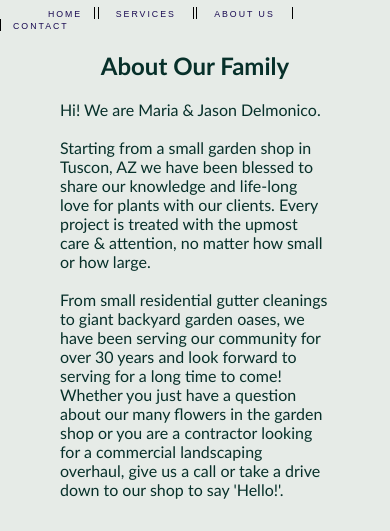
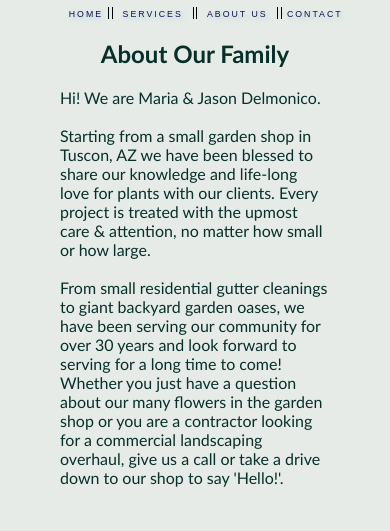
Before and after one commit to Stamich47/lucky-shrub-website, a plain HTML site: page about.html in a window 390 px wide. Shown: the part 219-750 px from the top of the page. Drawn offline with Linux system fonts and the light colour scheme.

Commit message:
Fix another nav sizing issue on smaller screens

```diff
--- a/about-styles.css
+++ b/about-styles.css
@@ -144,6 +144,8 @@ main > p {
     border-right: 1px solid black;
     width: 18vw;
     text-align: center;
+    padding: 0px 5px;
+    text-shadow: 2px 2px 5px rgb(151, 214, 211);
   }
 
   nav > ul :nth-child(4) {
```
